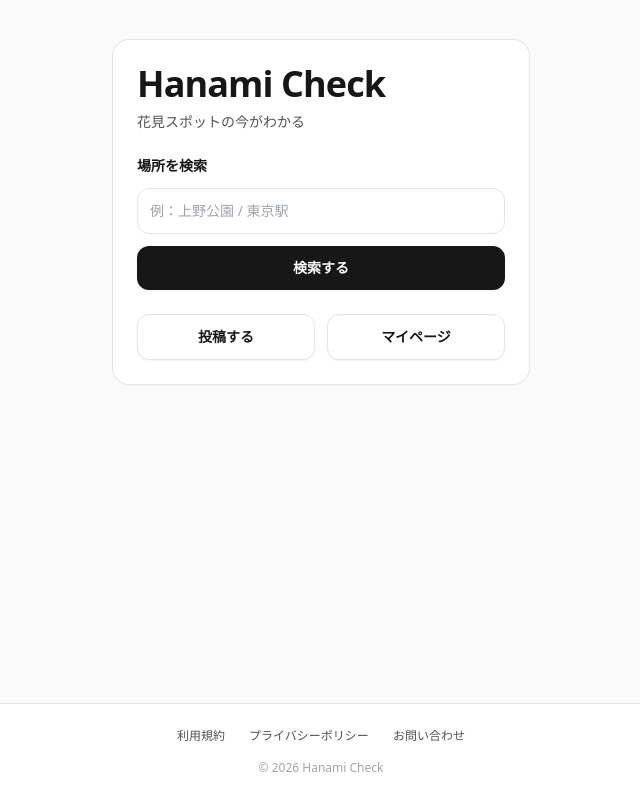
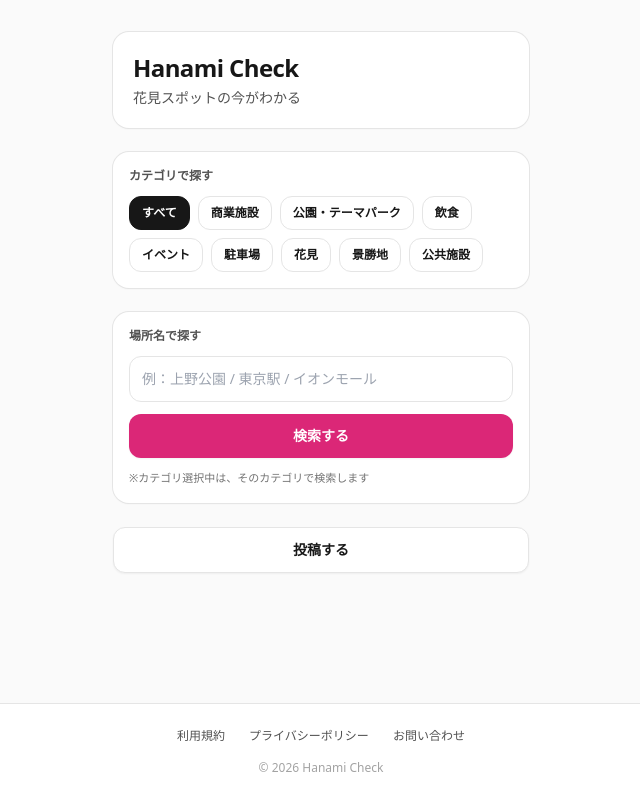
Before and after one commit to nemataku/hanami-check, a Next.js app: page / in a window 1280 px wide. Shown: the whole page, without its empty margins (319-959 px from the left). Built offline with nearby package versions, Linux system fonts and the light colour scheme.

Commit message:
Fix: remove useSearchParams from home and add category buttons

```diff
--- a/src/app/page.tsx
+++ b/src/app/page.tsx
@@ -4,58 +4,113 @@ import Link from "next/link";
 export const dynamic = "force-dynamic";
 
 type PageProps = {
-  searchParams?: { place?: string } | Promise<{ place?: string }>;
+  searchParams?: {
+    place?: string;
+    category?: string;
+  };
 };
 
-export default async function HomePage({ searchParams }: PageProps) {
-  const sp = await Promise.resolve(searchParams ?? {});
-  const defaultPlace = (sp.place ?? "").trim();
+const CATEGORIES = [
+  { key: "MALL", label: "商業施設" },
+  { key: "PARK", label: "公園・テーマパーク" },
+  { key: "FOOD", label: "飲食" },
+  { key: "EVENT", label: "イベント" },
+  { key: "PARKING", label: "駐車場" },
+  { key: "HANAMI", label: "花見" },
+  { key: "SCENIC", label: "景勝地" },
+  { key: "PUBLIC", label: "公共施設" },
+] as const;
+
+export default function HomePage({ searchParams }: PageProps) {
+  const selectedCategory = (searchParams?.category ?? "").trim(); // ""なら全カテゴリ
+  const defaultPlace = (searchParams?.place ?? "").trim();
 
   return (
-    <main className="mx-auto w-full max-w-md px-4 py-10">
-      <header className="rounded-2xl bg-white p-6 shadow-sm ring-1 ring-neutral-200">
-        <h1 className="text-4xl font-black tracking-tight text-neutral-900">
+    <main className="mx-auto w-full max-w-md px-4 py-8">
+      {/* ヘッダー */}
+      <header className="rounded-2xl bg-white p-5 shadow-sm ring-1 ring-neutral-200">
+        <h1 className="text-2xl font-extrabold tracking-tight text-neutral-900">
           Hanami Check
         </h1>
-        <p className="mt-2 text-sm text-neutral-600">花見スポットの今がわかる</p>
+        <p className="mt-1 text-sm text-neutral-600">
+          花見スポットの今がわかる
+        </p>
+      </header>
 
-        {/* ✅ 検索窓（GETで /results に送る） */}
-        <form action="/results" method="GET" className="mt-6 space-y-3">
-          <label className="block text-sm font-semibold text-neutral-900">
-            場所を検索
-          </label>
+      {/* カテゴリ */}
+      <section className="mt-6 rounded-2xl bg-white p-4 shadow-sm ring-1 ring-neutral-200">
+        <p className="text-xs font-semibold text-neutral-600">カテゴリで探す</p>
+
+        <div className="mt-3 flex flex-wrap gap-2">
+          <Link
+            href="/"
+            className={[
+              "rounded-xl border px-3 py-2 text-xs font-semibold",
+              selectedCategory === ""
+                ? "border-neutral-900 bg-neutral-900 text-white"
+                : "border-neutral-200 bg-white text-neutral-900 hover:bg-neutral-50",
+            ].join(" ")}
+          >
+            すべて
+          </Link>
+
+          {CATEGORIES.map((c) => (
+            <Link
+              key={c.key}
+              href={`/?category=${encodeURIComponent(c.key)}`}
+              className={[
+                "rounded-xl border px-3 py-2 text-xs font-semibold",
+                selectedCategory === c.key
+                  ? "border-neutral-900 bg-neutral-900 text-white"
+                  : "border-neutral-200 bg-white text-neutral-900 hover:bg-neutral-50",
+              ].join(" ")}
+            >
+              {c.label}
+            </Link>
+          ))}
+        </div>
+      </section>
+
+      {/* 検索 */}
+      <section className="mt-6 rounded-2xl bg-white p-4 shadow-sm ring-1 ring-neutral-200">
+        <p className="text-xs font-semibold text-neutral-600">場所名で探す</p>
+
+        {/* GET で /results に飛ばす（既存の検索実装に合わせる） */}
+        <form action="/results" method="GET" className="mt-3 space-y-3">
+          {/* カテゴリも一緒に渡す（選択中のみ） */}
+          {selectedCategory ? (
+            <input type="hidden" name="category" value={selectedCategory} />
+          ) : null}
 
           <input
             name="place"
             defaultValue={defaultPlace}
-            placeholder="例：上野公園 / 東京駅"
+            placeholder="例：上野公園 / 東京駅 / イオンモール"
             className="w-full rounded-xl border border-neutral-200 px-3 py-3 text-sm outline-none focus:border-neutral-400"
           />
 
           <button
             type="submit"
-            className="inline-flex w-full items-center justify-center rounded-xl bg-neutral-900 px-4 py-3 text-sm font-semibold text-white shadow-sm hover:bg-neutral-800"
+            className="inline-flex w-full items-center justify-center rounded-xl bg-pink-600 px-4 py-3 text-sm font-bold text-white shadow-sm hover:bg-pink-700"
           >
             検索する
           </button>
         </form>
 
-        <div className="mt-6 grid grid-cols-2 gap-3">
-          <Link
-            href="/post"
-            className="inline-flex items-center justify-center rounded-xl border border-neutral-200 bg-white px-4 py-3 text-sm font-semibold text-neutral-900 shadow-sm hover:bg-neutral-50"
-          >
-            投稿する
-          </Link>
+        <p className="mt-3 text-[11px] text-neutral-500">
+          ※カテゴリ選択中は、そのカテゴリで検索します
+        </p>
+      </section>
 
-          <Link
-            href="/my"
-            className="inline-flex items-center justify-center rounded-xl border border-neutral-200 bg-white px-4 py-3 text-sm font-semibold text-neutral-900 shadow-sm hover:bg-neutral-50"
-          >
-            マイページ
-          </Link>
-        </div>
-      </header>
+      {/* CTA */}
+      <div className="mt-6">
+        <Link
+          href="/post"
+          className="inline-flex w-full items-center justify-center rounded-xl border border-neutral-200 bg-white px-4 py-3 text-sm font-semibold text-neutral-900 shadow-sm hover:bg-neutral-50"
+        >
+          投稿する
+        </Link>
+      </div>
     </main>
   );
 }
```
